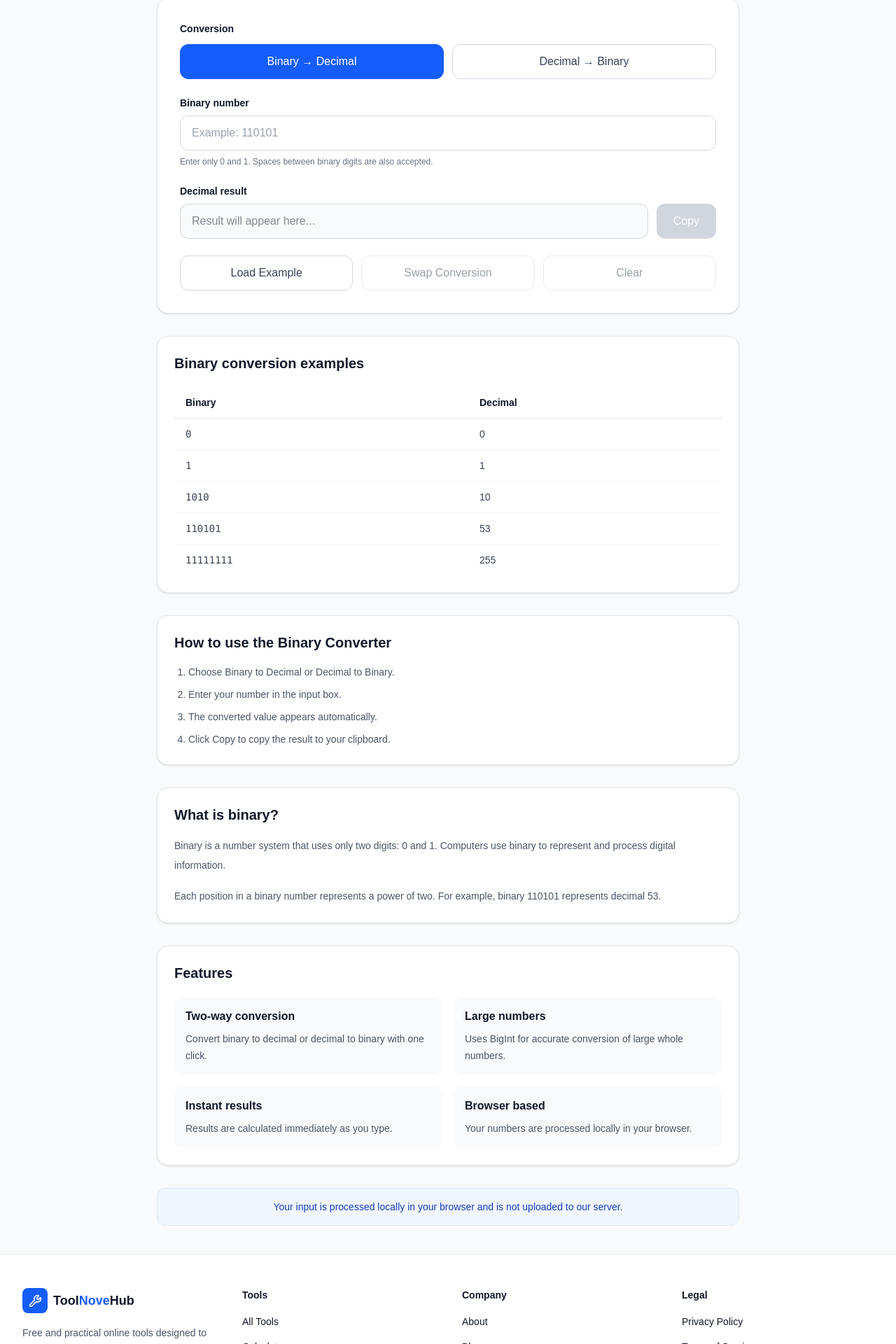
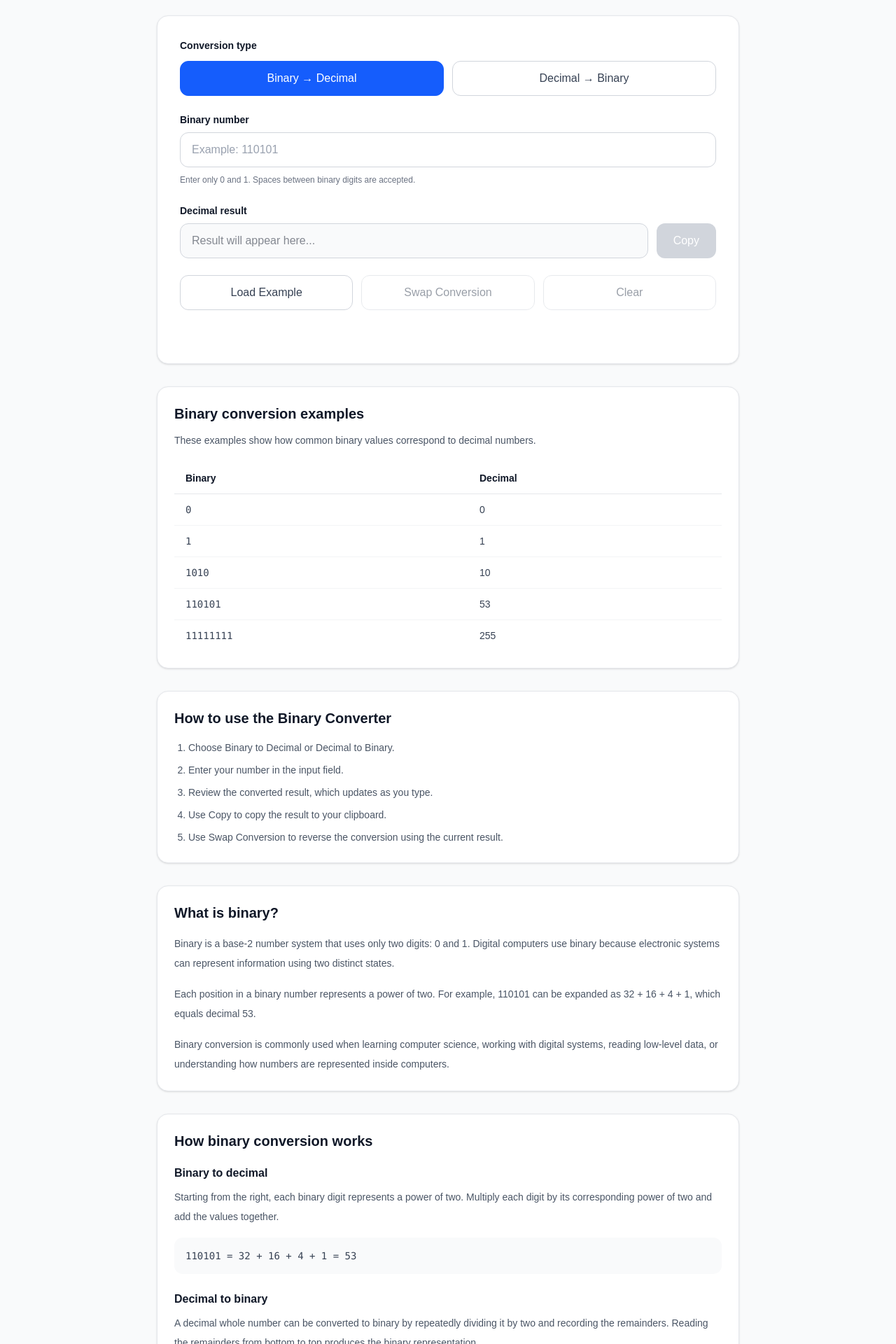
Before and after one commit to sprajeshofficial-wq/ToolNoveHub, a Next.js app: page /tools/binary-converter in a window 1280 px wide. Shown: the part 215-2135 px from the top of the page at 70% size. Built offline with nearby package versions, Linux system fonts and the light colour scheme.

Commit message:
Improve binary converter

```diff
--- a/app/tools/binary-converter/page.tsx
+++ b/app/tools/binary-converter/page.tsx
@@ -7,17 +7,12 @@ type ConversionMode = "binary-to-decimal" | "decimal-to-binary";
 function binaryToDecimal(value: string): string {
   const cleaned = value.replace(/\s+/g, "").trim();
 
-  if (!cleaned) {
-    return "";
-  }
-
-  if (!/^[01]+$/.test(cleaned)) {
+  if (!cleaned || !/^[01]+$/.test(cleaned)) {
     return "";
   }
 
   try {
-    const result = BigInt(`0b${cleaned}`);
-    return result.toString(10);
+    return BigInt(`0b${cleaned}`).toString(10);
   } catch {
     return "";
   }
@@ -26,11 +21,7 @@ function binaryToDecimal(value: string): string {
 function decimalToBinary(value: string): string {
   const cleaned = value.replace(/,/g, "").trim();
 
-  if (!cleaned) {
-    return "";
-  }
-
-  if (!/^\d+$/.test(cleaned)) {
+  if (!cleaned || !/^\d+$/.test(cleaned)) {
     return "";
   }
 
@@ -52,6 +43,9 @@ export default function BinaryConverterPage() {
     mode === "binary-to-decimal"
       ? binaryToDecimal(input)
       : decimalToBinary(input);
+
+  const hasInput = input.trim().length > 0;
+  const isInvalid = hasInput && result === "";
 
   const inputLabel =
     mode === "binary-to-decimal"
@@ -75,6 +69,10 @@ export default function BinaryConverterPage() {
   };
 
   const handleSwap = () => {
+    if (!result) {
+      return;
+    }
+
     const newMode =
       mode === "binary-to-decimal"
         ? "decimal-to-binary"
@@ -94,7 +92,7 @@ export default function BinaryConverterPage() {
       await navigator.clipboard.writeText(result);
       setCopied(true);
 
-      setTimeout(() => {
+      window.setTimeout(() => {
         setCopied(false);
       }, 2000);
     } catch {
@@ -108,48 +106,58 @@ export default function BinaryConverterPage() {
   };
 
   const loadExample = () => {
-    if (mode === "binary-to-decimal") {
-      setInput("110101");
-    } else {
-      setInput("53");
-    }
+    setInput(
+      mode === "binary-to-decimal"
+        ? "110101"
+        : "53"
+    );
 
     setCopied(false);
   };
 
-  const isInvalid =
-    input.length > 0 && result.length === 0;
+  return (
+    <main className="min-h-screen bg-gray-50">
+      <div className="mx-auto max-w-4xl px-4 py-10 sm:px-6 lg:px-8">
 
-  return (
-    <div className="min-h-screen bg-gray-50">
-      <div className="mx-auto max-w-4xl px-4 py-10 sm:px-6 lg:px-8">
         {/* Header */}
-        <div className="mb-8 text-center">
+        <header className="mb-8 text-center">
           <h1 className="text-3xl font-bold tracking-tight text-gray-900 sm:text-4xl">
             Binary Converter
           </h1>
 
           <p className="mx-auto mt-3 max-w-2xl text-gray-600">
-            Convert binary numbers to decimal and decimal numbers
-            to binary instantly.
+            Convert binary numbers to decimal or decimal numbers
+            to binary instantly with this free online converter.
           </p>
-        </div>
+        </header>
 
         {/* Converter */}
-        <section className="rounded-2xl border border-gray-200 bg-white p-6 shadow-sm sm:p-8">
+        <section
+          aria-labelledby="converter-heading"
+          className="rounded-2xl border border-gray-200 bg-white p-6 shadow-sm sm:p-8"
+        >
+          <h2 id="converter-heading" className="sr-only">
+            Binary and decimal converter
+          </h2>
+
           {/* Conversion mode */}
           <div>
             <p className="mb-3 text-sm font-semibold text-gray-900">
-              Conversion
+              Conversion type
             </p>
 
-            <div className="grid gap-3 sm:grid-cols-2">
+            <div
+              className="grid gap-3 sm:grid-cols-2"
+              role="group"
+              aria-label="Conversion type"
+            >
               <button
                 type="button"
                 onClick={() =>
                   handleModeChange("binary-to-decimal")
                 }
-                className={`rounded-xl border px-4 py-3 text-sm font-semibold transition ${
+                aria-pressed={mode === "binary-to-decimal"}
+                className={`rounded-xl border px-4 py-3 text-sm font-semibold transition focus:outline-none focus:ring-2 focus:ring-blue-500 focus:ring-offset-2 ${
                   mode === "binary-to-decimal"
                     ? "border-blue-600 bg-blue-600 text-white"
                     : "border-gray-300 bg-white text-gray-700 hover:bg-gray-50"
@@ -163,7 +171,8 @@ export default function BinaryConverterPage() {
                 onClick={() =>
                   handleModeChange("decimal-to-binary")
                 }
-                className={`rounded-xl border px-4 py-3 text-sm font-semibold transition ${
+                aria-pressed={mode === "decimal-to-binary"}
+                className={`rounded-xl border px-4 py-3 text-sm font-semibold transition focus:outline-none focus:ring-2 focus:ring-blue-500 focus:ring-offset-2 ${
                   mode === "decimal-to-binary"
                     ? "border-blue-600 bg-blue-600 text-white"
                     : "border-gray-300 bg-white text-gray-700 hover:bg-gray-50"
@@ -186,16 +195,24 @@ export default function BinaryConverterPage() {
             <input
               id="binary-input"
               type="text"
-              inputMode="numeric"
+              inputMode={
+                mode === "binary-to-decimal"
+                  ? "text"
+                  : "numeric"
+              }
               value={input}
-              onChange={(e) =>
-                handleInputChange(e.target.value)
+              onChange={(event) =>
+                handleInputChange(event.target.value)
               }
               placeholder={
                 mode === "binary-to-decimal"
                   ? "Example: 110101"
                   : "Example: 53"
               }
+              autoComplete="off"
+              spellCheck={false}
+              aria-invalid={isInvalid}
+              aria-describedby="binary-input-help binary-input-error"
               className={`w-full rounded-xl border px-4 py-3 text-lg text-gray-900 outline-none transition placeholder:text-gray-400 focus:ring-2 ${
                 isInvalid
                   ? "border-red-400 focus:border-red-500 focus:ring-red-100"
@@ -203,27 +220,24 @@ export default function BinaryConverterPage() {
               }`}
             />
 
-            {mode === "binary-to-decimal" ? (
-              <p className="mt-2 text-xs text-gray-500">
-                Enter only 0 and 1. Spaces between binary digits are
-                also accepted.
+            <p
+              id="binary-input-help"
+              className="mt-2 text-xs leading-5 text-gray-500"
+            >
+              {mode === "binary-to-decimal"
+                ? "Enter only 0 and 1. Spaces between binary digits are accepted."
+                : "Enter a non-negative whole number. Commas are accepted."}
             </p>
-            ) : (
-              <p className="mt-2 text-xs text-gray-500">
-                Enter a non-negative whole number. Commas are
-                accepted.
-              </p>
-            )}
 
             {isInvalid && (
               <p
+                id="binary-input-error"
                 role="alert"
-                className="mt-2 text-sm text-red-600"
+                className="mt-2 text-sm font-medium text-red-600"
               >
-                Please enter a valid{" "}
                 {mode === "binary-to-decimal"
-                  ? "binary number using only 0 and 1."
-                  : "non-negative decimal number."}
+                  ? "Enter a valid binary number using only 0 and 1."
+                  : "Enter a valid non-negative whole decimal number."}
               </p>
             )}
           </div>
@@ -244,27 +258,33 @@ export default function BinaryConverterPage() {
                 value={result}
                 readOnly
                 placeholder="Result will appear here..."
+                aria-live="polite"
+                aria-label={resultLabel}
                 className="min-w-0 flex-1 rounded-xl border border-gray-300 bg-gray-50 px-4 py-3 text-lg text-gray-900 outline-none"
-                aria-live="polite"
               />
 
               <button
                 type="button"
                 onClick={handleCopy}
                 disabled={!result}
-                className="rounded-xl bg-blue-600 px-6 py-3 font-semibold text-white transition hover:bg-blue-700 disabled:cursor-not-allowed disabled:bg-gray-300"
+                aria-label={
+                  copied
+                    ? "Result copied"
+                    : "Copy result"
+                }
+                className="rounded-xl bg-blue-600 px-6 py-3 font-semibold text-white transition hover:bg-blue-700 focus:outline-none focus:ring-2 focus:ring-blue-500 focus:ring-offset-2 disabled:cursor-not-allowed disabled:bg-gray-300"
               >
                 {copied ? "Copied!" : "Copy"}
               </button>
             </div>
           </div>
 
-          {/* Action buttons */}
+          {/* Actions */}
           <div className="mt-6 grid gap-3 sm:grid-cols-3">
             <button
               type="button"
               onClick={loadExample}
-              className="rounded-xl border border-gray-300 bg-white px-5 py-3 font-medium text-gray-700 transition hover:bg-gray-50"
+              className="rounded-xl border border-gray-300 bg-white px-5 py-3 font-medium text-gray-700 transition hover:bg-gray-50 focus:outline-none focus:ring-2 focus:ring-blue-500 focus:ring-offset-2"
             >
               Load Example
             </button>
@@ -273,7 +293,7 @@ export default function BinaryConverterPage() {
               type="button"
               onClick={handleSwap}
               disabled={!result}
-              className="rounded-xl border border-gray-300 bg-white px-5 py-3 font-medium text-gray-700 transition hover:bg-gray-50 disabled:cursor-not-allowed disabled:opacity-50"
+              className="rounded-xl border border-gray-300 bg-white px-5 py-3 font-medium text-gray-700 transition hover:bg-gray-50 focus:outline-none focus:ring-2 focus:ring-blue-500 focus:ring-offset-2 disabled:cursor-not-allowed disabled:opacity-50"
             >
               Swap Conversion
             </button>
@@ -282,20 +302,20 @@ export default function BinaryConverterPage() {
               type="button"
               onClick={handleClear}
               disabled={!input}
-              className="rounded-xl border border-gray-300 bg-white px-5 py-3 font-medium text-gray-700 transition hover:bg-gray-50 disabled:cursor-not-allowed disabled:opacity-50"
+              className="rounded-xl border border-gray-300 bg-white px-5 py-3 font-medium text-gray-700 transition hover:bg-gray-50 focus:outline-none focus:ring-2 focus:ring-blue-500 focus:ring-offset-2 disabled:cursor-not-allowed disabled:opacity-50"
             >
               Clear
             </button>
           </div>
 
-          {copied && (
+          {/* Copy status */}
           <div
             role="status"
-              className="mt-5 rounded-lg border border-green-200 bg-green-50 px-4 py-3 text-sm text-green-700"
+            aria-live="polite"
+            className="mt-5 min-h-6 text-center text-sm text-green-700"
           >
-              Result copied to your clipboard.
+            {copied ? "Result copied to your clipboard." : ""}
           </div>
-          )}
         </section>
 
         {/* Examples */}
@@ -304,70 +324,56 @@ export default function BinaryConverterPage() {
             Binary conversion examples
           </h2>
 
+          <p className="mt-3 text-sm leading-6 text-gray-600">
+            These examples show how common binary values correspond
+            to decimal numbers.
+          </p>
+
           <div className="mt-5 overflow-x-auto">
             <table className="w-full min-w-[420px] border-collapse text-left text-sm">
+              <caption className="sr-only">
+                Binary to decimal conversion examples
+              </caption>
+
               <thead>
                 <tr className="border-b border-gray-200">
-                  <th className="px-4 py-3 font-semibold text-gray-900">
+                  <th
+                    scope="col"
+                    className="px-4 py-3 font-semibold text-gray-900"
+                  >
                     Binary
                   </th>
 
-                  <th className="px-4 py-3 font-semibold text-gray-900">
+                  <th
+                    scope="col"
+                    className="px-4 py-3 font-semibold text-gray-900"
+                  >
                     Decimal
                   </th>
                 </tr>
               </thead>
 
               <tbody>
-                <tr className="border-b border-gray-100">
+                {[
+                  ["0", "0"],
+                  ["1", "1"],
+                  ["1010", "10"],
+                  ["110101", "53"],
+                  ["11111111", "255"],
+                ].map(([binary, decimal]) => (
+                  <tr
+                    key={binary}
+                    className="border-b border-gray-100 last:border-0"
+                  >
                     <td className="px-4 py-3 font-mono text-gray-700">
-                    0
+                      {binary}
                     </td>
 
                     <td className="px-4 py-3 text-gray-700">
-                    0
+                      {decimal}
                     </td>
                   </tr>
-
-                <tr className="border-b border-gray-100">
-                  <td className="px-4 py-3 font-mono text-gray-700">
-                    1
-                  </td>
-
-                  <td className="px-4 py-3 text-gray-700">
-                    1
-                  </td>
-                </tr>
-
-                <tr className="border-b border-gray-100">
-                  <td className="px-4 py-3 font-mono text-gray-700">
-                    1010
-                  </td>
-
-                  <td className="px-4 py-3 text-gray-700">
-                    10
-                  </td>
-                </tr>
-
-                <tr className="border-b border-gray-100">
-                  <td className="px-4 py-3 font-mono text-gray-700">
-                    110101
-                  </td>
-
-                  <td className="px-4 py-3 text-gray-700">
-                    53
-                  </td>
-                </tr>
-
-                <tr>
-                  <td className="px-4 py-3 font-mono text-gray-700">
-                    11111111
-                  </td>
-
-                  <td className="px-4 py-3 text-gray-700">
-                    255
-                  </td>
-                </tr>
+                ))}
               </tbody>
             </table>
           </div>
@@ -384,40 +390,89 @@ export default function BinaryConverterPage() {
               Choose Binary to Decimal or Decimal to Binary.
             </li>
 
-            <li>Enter your number in the input box.</li>
-
             <li>
-              The converted value appears automatically.
+              Enter your number in the input field.
             </li>
 
             <li>
-              Click Copy to copy the result to your clipboard.
+              Review the converted result, which updates as you
+              type.
+            </li>
+
+            <li>
+              Use Copy to copy the result to your clipboard.
+            </li>
+
+            <li>
+              Use Swap Conversion to reverse the conversion using
+              the current result.
             </li>
           </ol>
         </section>
 
-        {/* About binary */}
+        {/* What is binary */}
         <section className="mt-8 rounded-2xl border border-gray-200 bg-white p-6 shadow-sm">
           <h2 className="text-xl font-semibold text-gray-900">
             What is binary?
           </h2>
 
           <p className="mt-4 text-sm leading-7 text-gray-600">
-            Binary is a number system that uses only two digits:
-            0 and 1. Computers use binary to represent and process
-            digital information.
+            Binary is a base-2 number system that uses only two
+            digits: 0 and 1. Digital computers use binary because
+            electronic systems can represent information using
+            two distinct states.
           </p>
 
           <p className="mt-4 text-sm leading-7 text-gray-600">
             Each position in a binary number represents a power of
-            two. For example, binary 110101 represents decimal 53.
+            two. For example, 110101 can be expanded as 32 + 16 +
+            4 + 1, which equals decimal 53.
+          </p>
+
+          <p className="mt-4 text-sm leading-7 text-gray-600">
+            Binary conversion is commonly used when learning
+            computer science, working with digital systems, reading
+            low-level data, or understanding how numbers are
+            represented inside computers.
+          </p>
+        </section>
+
+        {/* Conversion method */}
+        <section className="mt-8 rounded-2xl border border-gray-200 bg-white p-6 shadow-sm">
+          <h2 className="text-xl font-semibold text-gray-900">
+            How binary conversion works
+          </h2>
+
+          <h3 className="mt-5 font-semibold text-gray-900">
+            Binary to decimal
+          </h3>
+
+          <p className="mt-2 text-sm leading-7 text-gray-600">
+            Starting from the right, each binary digit represents a
+            power of two. Multiply each digit by its corresponding
+            power of two and add the values together.
+          </p>
+
+          <div className="mt-4 rounded-xl bg-gray-50 p-4 font-mono text-sm text-gray-700">
+            110101 = 32 + 16 + 4 + 1 = 53
+          </div>
+
+          <h3 className="mt-6 font-semibold text-gray-900">
+            Decimal to binary
+          </h3>
+
+          <p className="mt-2 text-sm leading-7 text-gray-600">
+            A decimal whole number can be converted to binary by
+            repeatedly dividing it by two and recording the
+            remainders. Reading the remainders from bottom to top
+            produces the binary representation.
           </p>
         </section>
 
         {/* Features */}
         <section className="mt-8 rounded-2xl border border-gray-200 bg-white p-6 shadow-sm">
           <h2 className="text-xl font-semibold text-gray-900">
-            Features
+            Binary Converter features
           </h2>
 
           <div className="mt-5 grid gap-4 sm:grid-cols-2">
@@ -427,50 +482,171 @@ export default function BinaryConverterPage() {
               </h3>
 
               <p className="mt-2 text-sm leading-6 text-gray-600">
-                Convert binary to decimal or decimal to binary with
-                one click.
+                Convert between binary and decimal numbers in either
+                direction.
               </p>
             </div>
 
             <div className="rounded-xl bg-gray-50 p-4">
               <h3 className="font-semibold text-gray-900">
-                Large numbers
+                Large whole numbers
               </h3>
 
               <p className="mt-2 text-sm leading-6 text-gray-600">
-                Uses BigInt for accurate conversion of large whole
-                numbers.
+                Uses JavaScript BigInt so large whole-number values
+                can be converted without relying on floating-point
+                arithmetic.
               </p>
             </div>
 
             <div className="rounded-xl bg-gray-50 p-4">
               <h3 className="font-semibold text-gray-900">
-                Instant results
+                Instant conversion
               </h3>
 
               <p className="mt-2 text-sm leading-6 text-gray-600">
-                Results are calculated immediately as you type.
+                The result updates automatically while you enter a
+                valid number.
               </p>
             </div>
 
             <div className="rounded-xl bg-gray-50 p-4">
               <h3 className="font-semibold text-gray-900">
-                Browser based
+                Copy and swap
               </h3>
 
               <p className="mt-2 text-sm leading-6 text-gray-600">
-                Your numbers are processed locally in your browser.
+                Copy the result or swap the conversion direction to
+                continue working with the converted value.
               </p>
             </div>
           </div>
         </section>
 
-        {/* Privacy */}
-        <div className="mt-8 rounded-xl border border-blue-100 bg-blue-50 px-5 py-4 text-center text-sm text-blue-800">
-          Your input is processed locally in your browser and is not
-          uploaded to our server.
+        {/* Common uses */}
+        <section className="mt-8 rounded-2xl border border-gray-200 bg-white p-6 shadow-sm">
+          <h2 className="text-xl font-semibold text-gray-900">
+            Common uses for binary conversion
+          </h2>
+
+          <ul className="mt-4 list-disc space-y-2 pl-5 text-sm leading-6 text-gray-600">
+            <li>
+              Computer science and programming exercises
+            </li>
+
+            <li>
+              Learning number systems and place values
+            </li>
+
+            <li>
+              Digital electronics and computer engineering
+            </li>
+
+            <li>
+              Understanding binary data representation
+            </li>
+
+            <li>
+              Checking binary and decimal values during development
+            </li>
+          </ul>
+        </section>
+
+        {/* Browser processing */}
+        <section className="mt-8 rounded-2xl border border-gray-200 bg-white p-6 shadow-sm">
+          <h2 className="text-xl font-semibold text-gray-900">
+            Browser-based conversion
+          </h2>
+
+          <p className="mt-4 text-sm leading-7 text-gray-600">
+            The conversion calculations are performed in your web
+            browser. The tool does not need to send the number to a
+            conversion service to calculate the result.
+          </p>
+
+          <p className="mt-4 text-sm leading-7 text-gray-600">
+            As with any online service, other website features such
+            as analytics or standard browser behavior may operate
+            separately from the calculator itself. See the
+            ToolNoveHub Privacy Policy for more information about
+            site-wide data handling.
+          </p>
+        </section>
+
+        {/* FAQ */}
+        <section className="mt-8 rounded-2xl border border-gray-200 bg-white p-6 shadow-sm">
+          <h2 className="text-xl font-semibold text-gray-900">
+            Binary Converter FAQ
+          </h2>
+
+          <div className="mt-5 space-y-6">
+            <div>
+              <h3 className="font-semibold text-gray-900">
+                What is 110101 in decimal?
+              </h3>
+
+              <p className="mt-2 text-sm leading-6 text-gray-600">
+                Binary 110101 is decimal 53.
+              </p>
+            </div>
+
+            <div>
+              <h3 className="font-semibold text-gray-900">
+                Can I convert large numbers?
+              </h3>
+
+              <p className="mt-2 text-sm leading-6 text-gray-600">
+                Yes. The converter uses JavaScript BigInt for
+                whole-number conversion, allowing it to handle
+                values beyond the normal JavaScript Number safe
+                integer range.
+              </p>
+            </div>
+
+            <div>
+              <h3 className="font-semibold text-gray-900">
+                Can I enter spaces in a binary number?
+              </h3>
+
+              <p className="mt-2 text-sm leading-6 text-gray-600">
+                Yes. Spaces are removed before a binary value is
+                validated, so values such as 110 101 can be
+                converted.
+              </p>
+            </div>
+
+            <div>
+              <h3 className="font-semibold text-gray-900">
+                Does this converter support negative numbers?
+              </h3>
+
+              <p className="mt-2 text-sm leading-6 text-gray-600">
+                No. This tool is designed for non-negative whole
+                numbers and unsigned binary values.
+              </p>
+            </div>
+
+            <div>
+              <h3 className="font-semibold text-gray-900">
+                Is the conversion performed in the browser?
+              </h3>
+
+              <p className="mt-2 text-sm leading-6 text-gray-600">
+                Yes. The conversion logic runs in the browser,
+                without requiring the number to be submitted to a
+                separate conversion API.
+              </p>
             </div>
           </div>
+        </section>
+
+        {/* Privacy notice */}
+        <div className="mt-8 rounded-xl border border-blue-100 bg-blue-50 px-5 py-4 text-center text-sm leading-6 text-blue-800">
+          Binary and decimal conversion is calculated directly in
+          your browser. No conversion request needs to be sent to a
+          server.
         </div>
+      </div>
+    </main>
   );
 }
```
Lines whose indentation alone changed are shown as unchanged.
